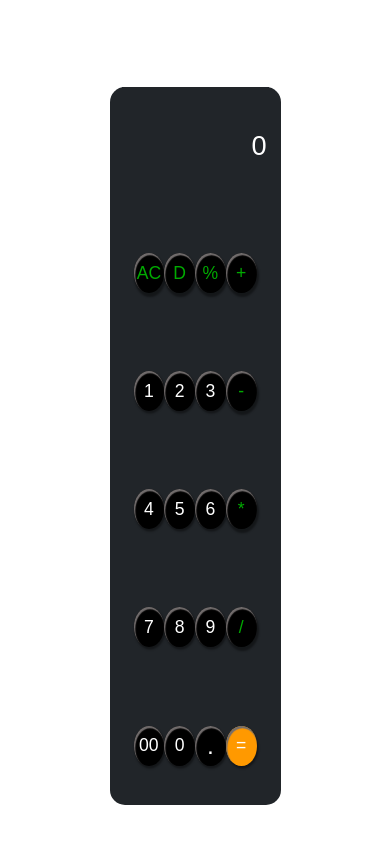
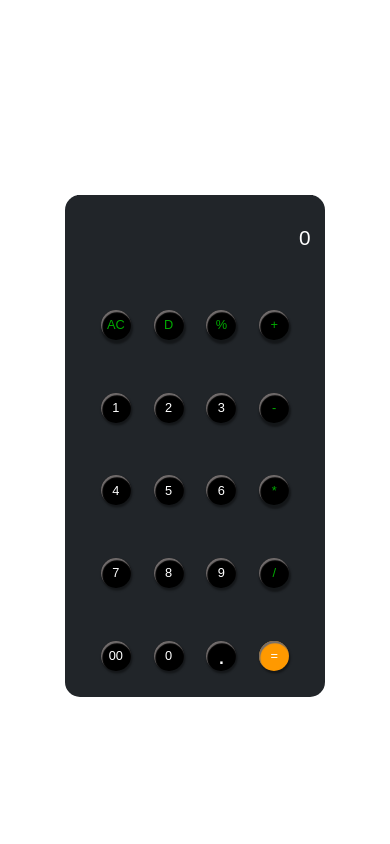
Before and after one commit to hassaan256/Advance_calculator, a plain HTML site: page index.html in a window 390 px wide. Drawn offline with nearby package versions, Linux system fonts and the light colour scheme.

Commit message:
I again updated my calculator code

```diff
--- a/style.css
+++ b/style.css
@@ -90,42 +90,40 @@
 
 
 
-
- @media (max-width: 575px) {
-     .mainCal {
-         width: 50vw;
-         height: 100vh;
+ @media (min-width: 320px) and (max-width: 575px){
+    .mainCal {
+         width: 80vw;
+         height: 70vh;
      }
 
      .symbols {
-         width: 100%;
+         width: 90%;
          height: 70%;
      }
 
      .put {
-         width: 100%;
+         width: 90%;
          height: 15%;
      }
 
      #input {
-         font-size: 1.7rem;
+         font-size: 1.3rem;
+         padding-top: 25px;
      }
 
      .button {
-         width: 40px;
-         height: 40px;
+         width: 30px;
+         height: 30px;
          border-radius: 50%;
-         font-size: 1.1rem;
+         font-size: 0.8rem;
      }
 
      .buttonOpt {
-         width: 40px;
-         height: 40px;
+         width: 30px;
+         height: 30px;
          border-radius: 50%;
-         font-size: 1.1rem;
+         font-size: 0.8rem;
      }
-
-
  }
 
 
```
